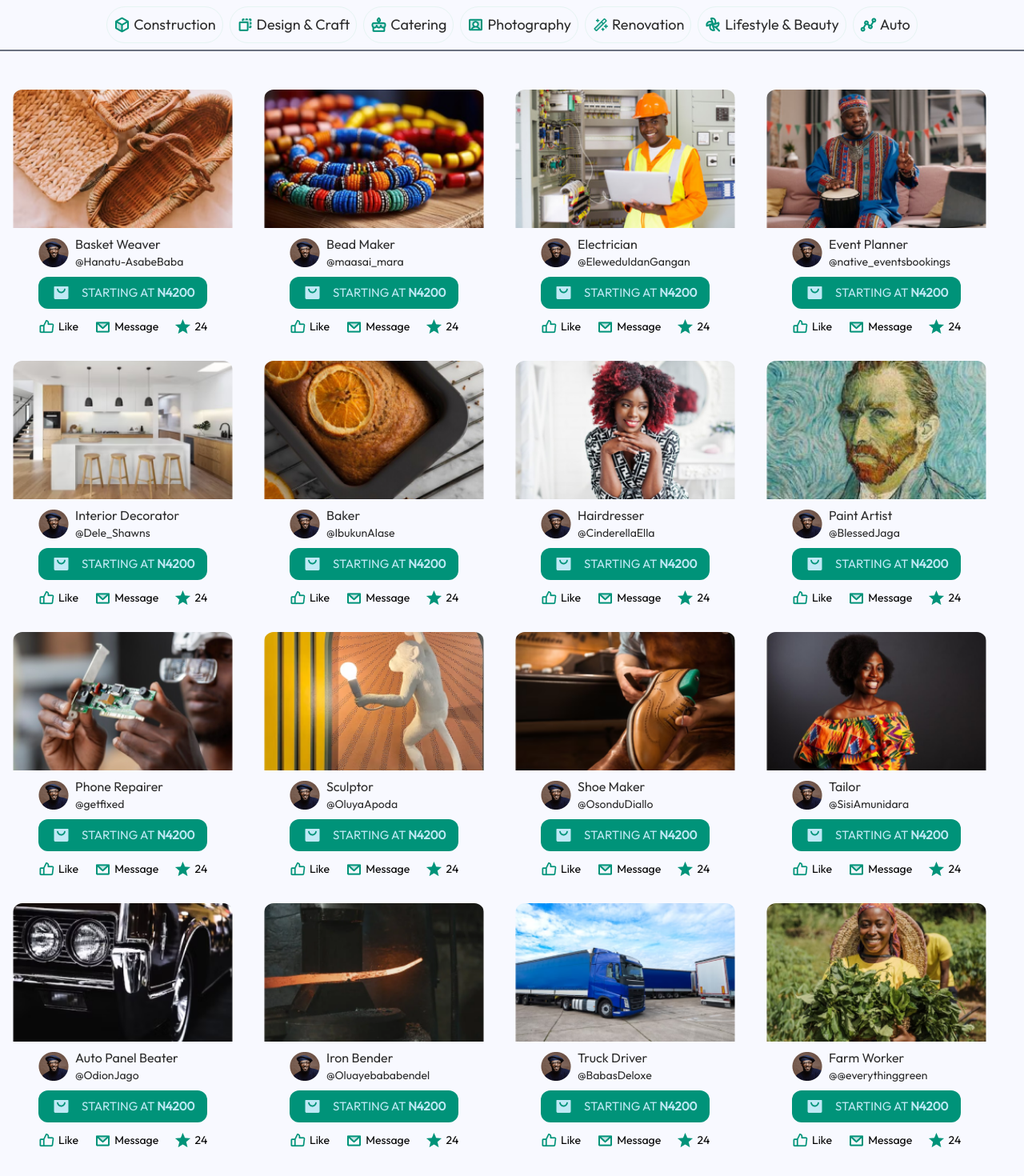
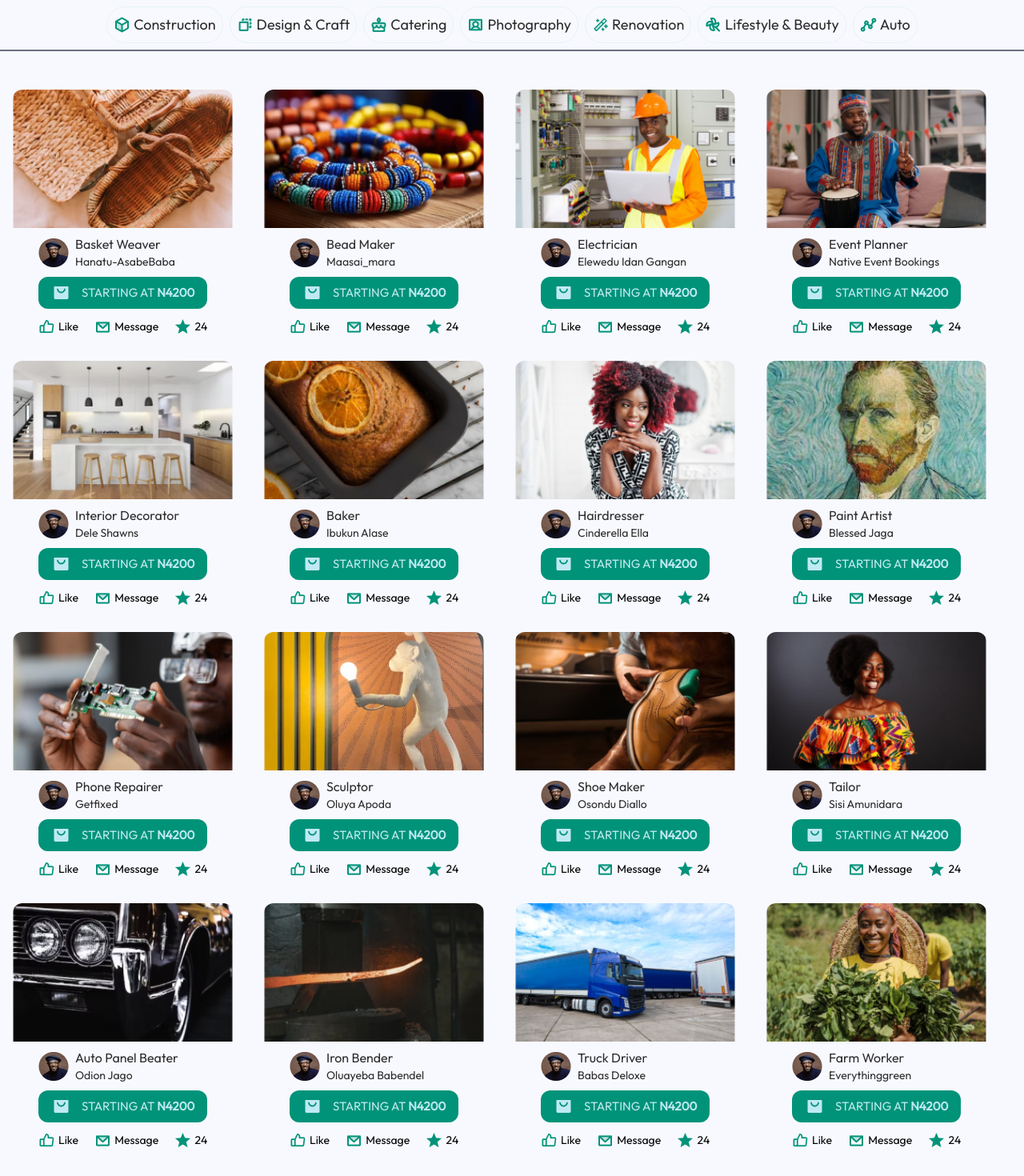
Before and after one commit to adeleke-code/helpmeet-landing-page, a React (Create React App) app: page /artisans in a window 1280 px wide. Shown: the top 1470 px of the page at 80% size. Built offline with nearby package versions, Linux system fonts and the light colour scheme.

Commit message:
feat: Add likes and description keys to artisans array

```diff
--- a/src/data/artisans.ts
+++ b/src/data/artisans.ts
@@ -27,159 +27,201 @@ import mechanicalEngineer from "../assets/mechanical-engineer.png";
 const artisans = [
   {
     name: "Rewire",
-    username: "@enginebobo",
+    username: "Engine Freak",
     coverImage: car,
     avatar: avatar,
     price: "N4200",
     rating: 24,
+    likes: 33,
+    description: "I can fix your car faulty wiring.",
   },
   {
     name: "Plumber",
-    username: "@pipefixers",
+    username: "Pipe Masters",
     coverImage: plumber,
     avatar: avatar,
     price: "N4200",
     rating: 24,
+    likes: 33,
+    description: "I do your plumbing works and fix leaky pipes.",
   },
   {
     name: "Building Materials",
-    username: "@abokisupplies",
+    username: "Aboki Supplies",
     coverImage: buildingMaterials,
     avatar: avatar,
     price: "N4200",
     rating: 24,
+    likes: 33,
+    description:
+      "I can drill your borehole and fix your water pipes connections.",
   },
   {
     name: "DSTV Installer",
-    username: "@francisuzo",
+    username: "Francis Uzo",
     coverImage: dstvInstaller,
     avatar: avatar,
     price: "N4200",
     rating: 24,
+    likes: 33,
+    description:
+      "I can install, track and maintain your DSTV and other pay TVs.",
   },
   {
     name: "Mechanical Engineer",
-    username: "@needforlights",
+    username: "Needforlights",
     coverImage: mechanicalEngineer,
     avatar: avatar,
     price: "N4200",
     rating: 24,
+    likes: 33,
+    description:
+      "I can fix your mechanical and electronical needs in your projects.",
   },
   {
     name: "Photographer",
-    username: "@bolagadebolakale",
+    username: "Bolagade Bolakale",
     coverImage: photographer,
     avatar: avatar,
     price: "N4200",
     rating: 24,
+    likes: 33,
+    description: "I will handle your event and lifestyle photography needs .",
   },
   {
     name: "Music Teacher",
-    username: "@oyinbodele",
+    username: "Oyin Bodele",
     coverImage: musicTeacher,
     avatar: avatar,
     price: "N4200",
     rating: 24,
+    likes: 33,
+    description:
+      "I can teach music  and sound art both privately and in school.",
   },
   {
     name: "Potter",
-    username: "@donvikki",
+    username: "Don Vikki",
     coverImage: pottery,
     avatar: avatar,
     price: "N4200",
     rating: 24,
+    likes: 33,
+    description: "I can make various types of potteries with mud and ceramic.",
   },
   {
     name: "Basket Weaver",
-    username: "@Hanatu-AsabeBaba",
+    username: "Hanatu-AsabeBaba",
     coverImage: basketWeaver,
     avatar: avatar,
     price: "N4200",
     rating: 24,
+    likes: 33,
+    description: "I can make various types of potteries with mud and ceramic.",
   },
   {
     name: "Bead Maker",
-    username: "@maasai_mara",
+    username: "Maasai_mara",
     coverImage: beadMaker,
     avatar: avatar,
     price: "N4200",
     rating: 24,
+    likes: 33,
+    description: "I can make various types of potteries with mud and ceramic.",
   },
   {
     name: "Electrician",
-    username: "@EleweduIdanGangan",
+    username: "Elewedu Idan Gangan",
     coverImage: electrician,
     avatar: avatar,
     price: "N4200",
     rating: 24,
+    likes: 33,
+    description: "I can make various types of potteries with mud and ceramic.",
   },
   {
     name: "Event Planner",
-    username: "@native_eventsbookings",
+    username: "Native Event Bookings",
     coverImage: eventPlanner,
     avatar: avatar,
     price: "N4200",
     rating: 24,
+    likes: 33,
+    description: "I can make various types of potteries with mud and ceramic.",
   },
   {
     name: "Interior Decorator",
-    username: "@Dele_Shawns",
+    username: "Dele Shawns",
     coverImage: interiorDecorator,
     avatar: avatar,
     price: "N4200",
     rating: 24,
+    likes: 33,
+    description: "I can make various types of potteries with mud and ceramic.",
   },
   {
     name: "Baker",
-    username: "@IbukunAlase",
+    username: "Ibukun Alase",
     coverImage: baker,
     avatar: avatar,
     price: "N4200",
     rating: 24,
+    likes: 33,
+    description: "I can make various types of potteries with mud and ceramic.",
   },
   {
     name: "Hairdresser",
-    username: "@CinderellaElla",
+    username: "Cinderella Ella",
     coverImage: hairdresser,
     avatar: avatar,
     price: "N4200",
     rating: 24,
+    likes: 33,
+    description: "I can make various types of potteries with mud and ceramic.",
   },
   {
     name: "Paint Artist",
-    username: "@BlessedJaga",
+    username: "Blessed Jaga",
     coverImage: paintArtist,
     avatar: avatar,
     price: "N4200",
     rating: 24,
+    likes: 33,
+    description: "I can make various types of potteries with mud and ceramic.",
   },
   {
     name: "Phone Repairer",
-    username: "@getfixed",
+    username: "Getfixed",
     coverImage: phoneRepairer,
     avatar: avatar,
     price: "N4200",
     rating: 24,
+    likes: 33,
+    description: "I can make various types of potteries with mud and ceramic.",
   },
   {
     name: "Sculptor",
-    username: "@OluyaApoda",
+    username: "Oluya Apoda",
     coverImage: scupltor,
     avatar: avatar,
     price: "N4200",
     rating: 24,
+    likes: 33,
+    description: "I can make various types of potteries with mud and ceramic.",
   },
   {
     name: "Shoe Maker",
-    username: "@OsonduDiallo",
+    username: "Osondu Diallo",
     coverImage: shoeMaker,
     avatar: avatar,
     price: "N4200",
     rating: 24,
+    likes: 33,
+    description: "I can make various types of potteries with mud and ceramic.",
   },
   {
     name: "Tailor",
-    username: "@SisiAmunidara",
+    username: "Sisi Amunidara",
     coverImage: tailor,
     avatar: avatar,
     price: "N4200",
@@ -187,35 +229,43 @@ const artisans = [
   },
   {
     name: "Auto Panel Beater",
-    username: "@OdionJago",
+    username: "Odion Jago",
     coverImage: autoPanelBeater,
     avatar: avatar,
     price: "N4200",
     rating: 24,
+    likes: 33,
+    description: "I can make various types of potteries with mud and ceramic.",
   },
   {
     name: "Iron Bender",
-    username: "@Oluayebababendel",
+    username: "Oluayeba Babendel",
     coverImage: ironBender,
     avatar: avatar,
     price: "N4200",
     rating: 24,
+    likes: 33,
+    description: "I can make various types of potteries with mud and ceramic.",
   },
   {
     name: "Truck Driver",
-    username: "@BabasDeloxe",
+    username: "Babas Deloxe",
     coverImage: truckDriver,
     avatar: avatar,
     price: "N4200",
     rating: 24,
+    likes: 33,
+    description: "I can make various types of potteries with mud and ceramic.",
   },
   {
     name: "Farm Worker",
-    username: "@@everythinggreen",
+    username: "Everythinggreen",
     coverImage: farmWorker,
     avatar: avatar,
     price: "N4200",
     rating: 24,
+    likes: 33,
+    description: "I can make various types of potteries with mud and ceramic.",
   },
 ];
 
```
